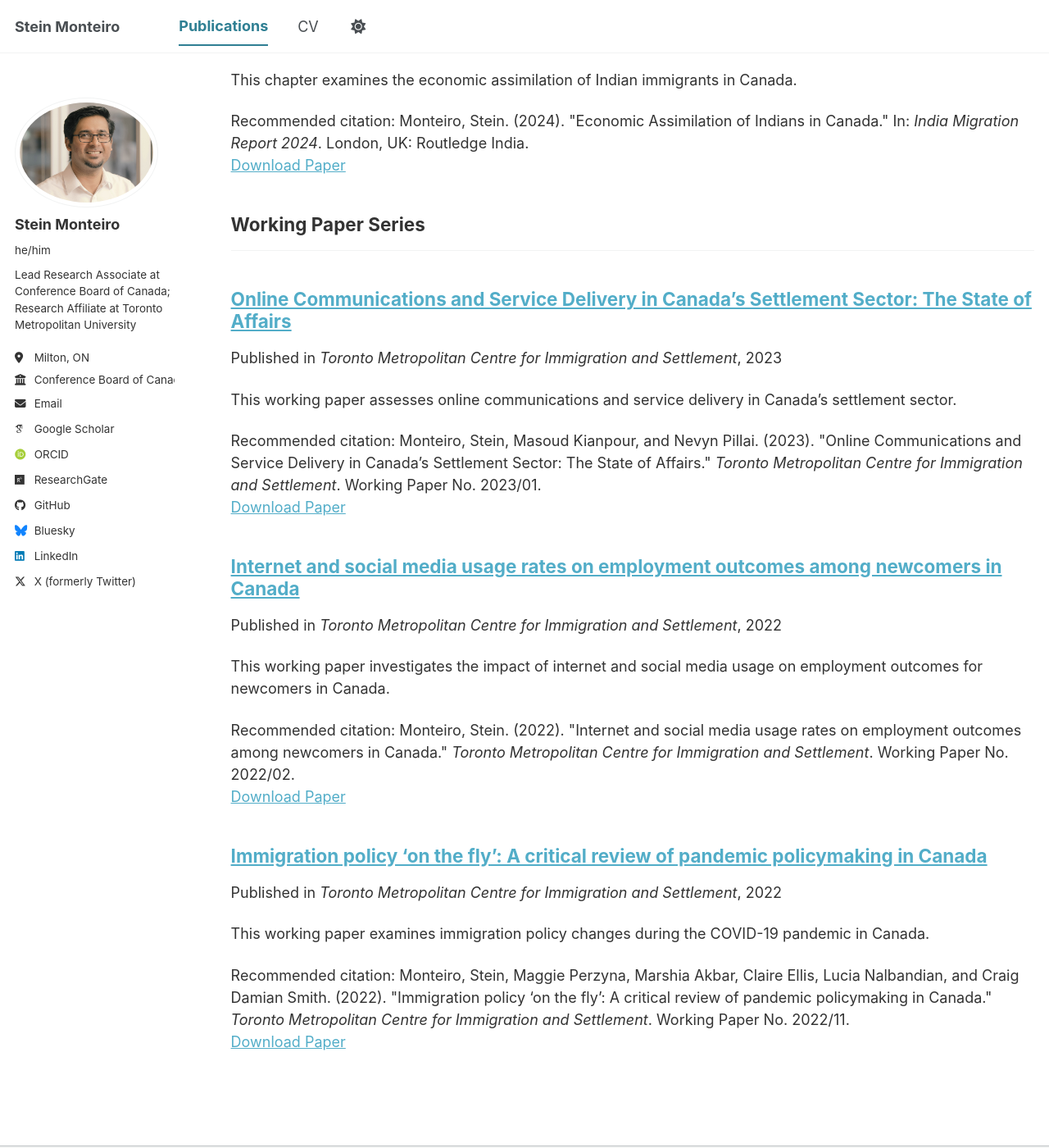
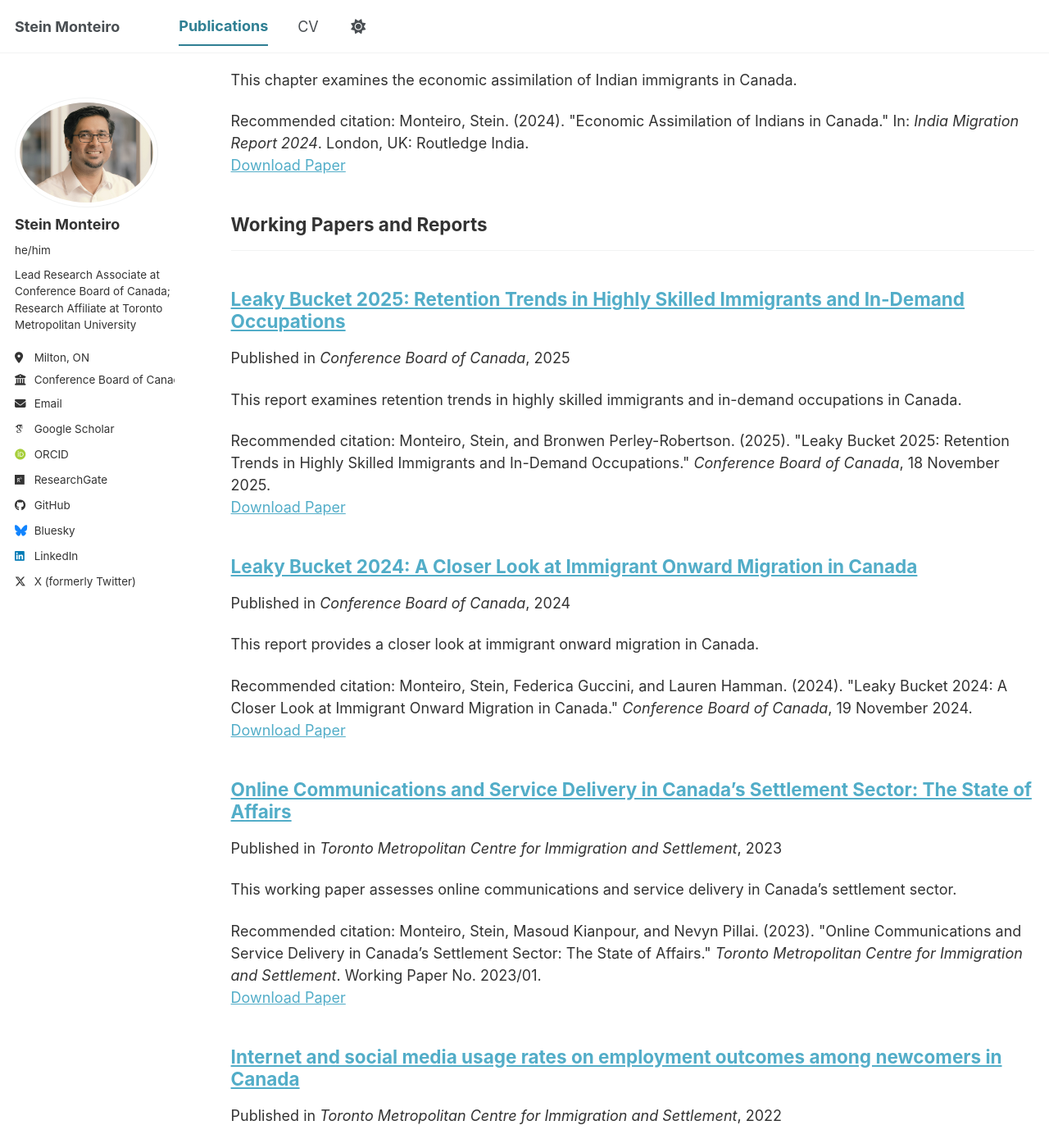
Before and after one commit to SteinMonteiro/steinmonteiro.github.io, a Jekyll site: the page built from _pages/publications.html, in a window 1280 px wide and 1400 px high, scrolled down 2772 px. Shown: the whole window at 82% size. Built offline with Jekyll 4.4.1, drawn with Linux system fonts in a browser that asks for light colours; some web fonts are replaced; a script bundle is joined from its source files by our own code; library files that are not in the unit come from our copies.

Commit message:
Rename 'Working Paper Series' to 'Working Papers and Reports' and add two new publications

```diff
--- a/_config.yml
+++ b/_config.yml
@@ -364,4 +364,4 @@ compress_html:
 publication_category:
   - ["journals", {"title": "Peer Reviewed Articles"}]
   - ["bookchapters", {"title": "Book Chapters"}]
-  - ["workingpapers", {"title": "Working Paper Series"}]
+  - ["workingpapers", {"title": "Working Papers and Reports"}]
--- /dev/null
+++ b/_publications/2024-11-19-leaky-bucket-2024.md
@@ -0,0 +1,12 @@
+---
+title: "Leaky Bucket 2024: A Closer Look at Immigrant Onward Migration in Canada"
+collection: publications
+category: workingpapers
+permalink: /publication/2024-11-19-leaky-bucket-2024
+excerpt: 'This report provides a closer look at immigrant onward migration in Canada.'
+date: 2024-11-19
+paperurl: 'https://www.conferenceboard.ca/product/the-leaky-bucket_2024/'
+venue: 'Conference Board of Canada'
+citation: 'Monteiro, Stein, Federica Guccini, and Lauren Hamman. (2024). &quot;Leaky Bucket 2024: A Closer Look at Immigrant Onward Migration in Canada.&quot; <i>Conference Board of Canada</i>, 19 November 2024.'
+---
+This report examines immigrant onward migration patterns in Canada.
--- /dev/null
+++ b/_publications/2025-11-18-leaky-bucket-2025.md
@@ -0,0 +1,12 @@
+---
+title: "Leaky Bucket 2025: Retention Trends in Highly Skilled Immigrants and In-Demand Occupations"
+collection: publications
+category: workingpapers
+permalink: /publication/2025-11-18-leaky-bucket-2025
+excerpt: 'This report examines retention trends in highly skilled immigrants and in-demand occupations in Canada.'
+date: 2025-11-18
+paperurl: 'https://www.conferenceboard.ca/product/trends-in-retaining-skilled-immigrants_nov2025/'
+venue: 'Conference Board of Canada'
+citation: 'Monteiro, Stein, and Bronwen Perley-Robertson. (2025). &quot;Leaky Bucket 2025: Retention Trends in Highly Skilled Immigrants and In-Demand Occupations.&quot; <i>Conference Board of Canada</i>, 18 November 2025.'
+---
+This report analyzes retention trends for highly skilled immigrants in in-demand occupations in Canada.
```
